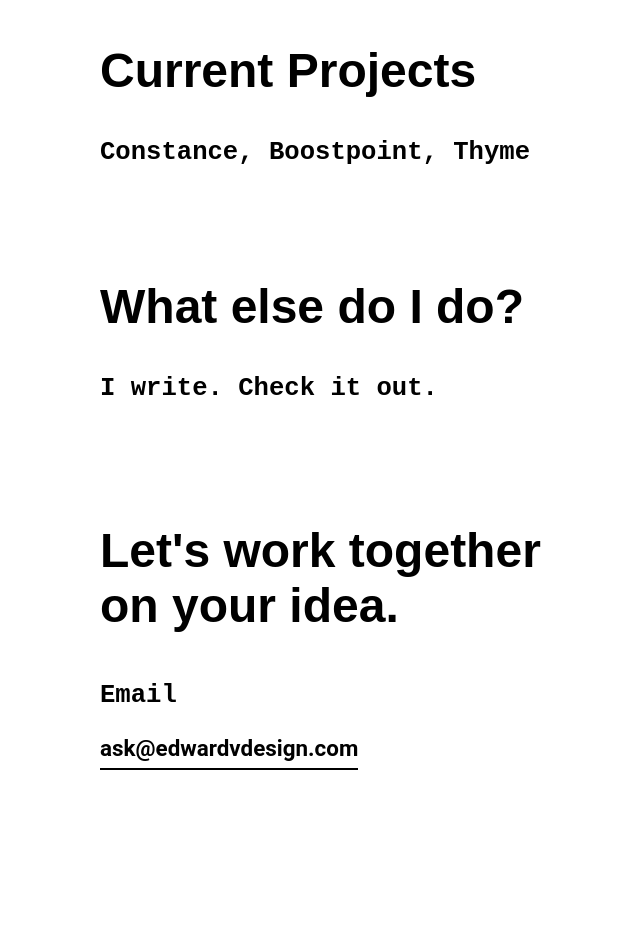
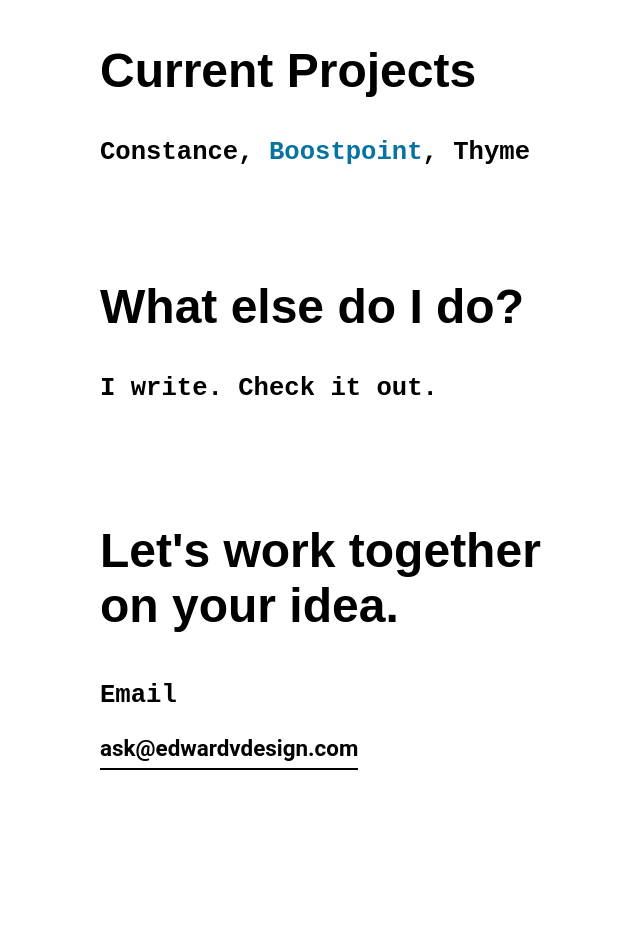
Before and after one commit to EdwardGoomba/EvD, a React app: page / in a window 1280 px wide. Shown: the part 940-1871 px from the top of the page, without its empty margins (28-668 px from the left). Built offline with nearby package versions, Linux system fonts and the light colour scheme; a web font is replaced by a local one.

Commit message:
Update Boostpoint project link

```diff
--- a/app/App.js
+++ b/app/App.js
@@ -74,7 +74,7 @@
         </IntroContainer>
 
         <Heading>Current Projects</Heading>
-        <SubHeading>Constance, Boostpoint, Thyme</SubHeading>
+        <SubHeading>Constance, <a href='https://www.boostpoint.com/'>Boostpoint</a>, Thyme</SubHeading>
 
         <Heading>What else do I do?</Heading>
         <SubHeading>I write. Check it out.</SubHeading>
--- a/app/index.css
+++ b/app/index.css
@@ -2,3 +2,8 @@
   font-family: -apple-system, BlinkMacSystemFont, 'Segoe UI', Roboto, Oxygen, Ubuntu, Cantarell, 'Open Sans', 'Helvetica Neue', sans-serif;
   min-height: 100%;
 }
+
+a {
+  text-decoration: none;
+  color: #0872a1;
+}
```
